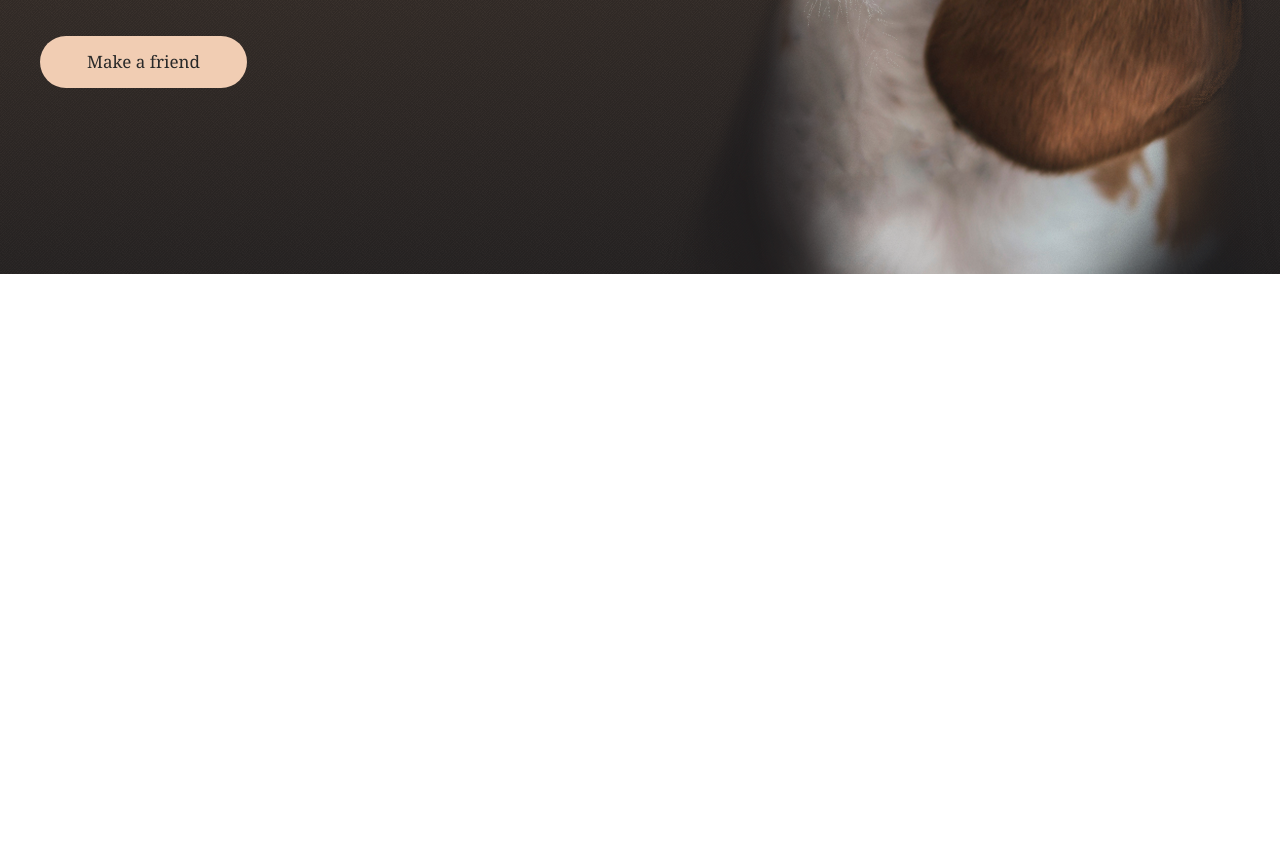
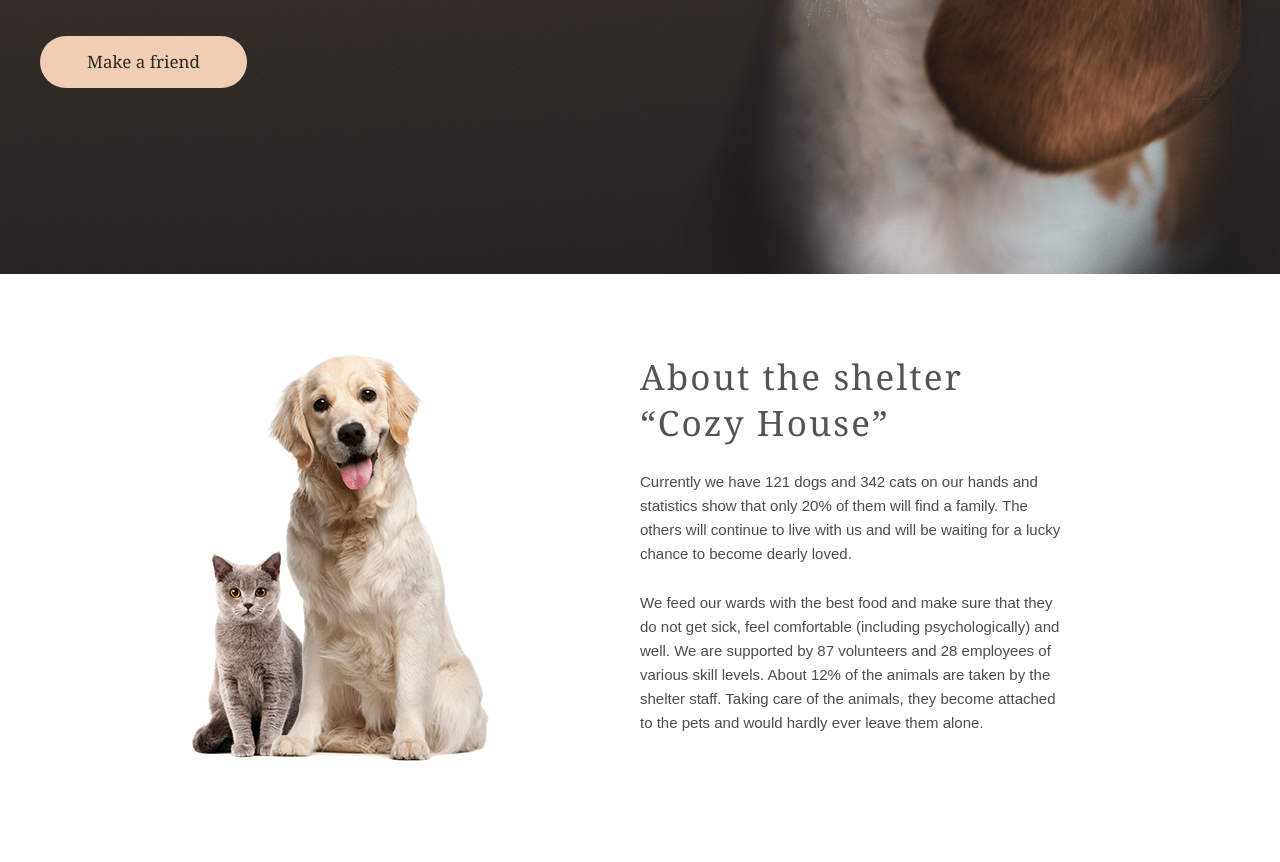
Before and after one commit to shums89/shelter, a website built with webpack: page shelter/src/index.html in a window 1280 px wide. Shown: the part 634-1496 px from the top of the page. Before the commit the page ends 908 px from the top, so only its background shows below. Built offline with nearby package versions, Linux system fonts and the light colour scheme; files whose address does not match are found by name.

Commit message:
feat: add about

```diff
--- a/shelter/src/index.html
+++ b/shelter/src/index.html
@@ -8,11 +8,24 @@
   <div class="wrapper">
     @@include('html/_header.htm',{})
     <main class="page">
+      <h1 class="visually-hidden">Cozy House. Shelter for pets in Boston</h1>
       <section class="page__promo promo">
         <div class="promo__container">
           <h2 class="promo__title">Not only people need a house</h2>
           <p class="promo__text">We offer to give a chance to a little and nice puppy with an extremely wide and open heart. He or she will love you more than anybody else in the world, you will see!</p>
           <a class="promo__link button-primary" href="#pets">Make a friend</a>
+        </div>
+      </section>
+      <section class="page__about about">
+        <div class="about__container">
+          <div class="about__content">
+            <h2 class="about__title section-title">About the shelter “Cozy House”</h2>
+            <p class="about__text">Currently we have 121 dogs and 342 cats on our hands and statistics show that only 20% of them will find a family. The others will continue to live with us and will be waiting for a lucky chance to become dearly loved.</p>
+            <p class="about__text">We feed our wards with the best food and make sure that they do not get sick, feel comfortable (including psychologically) and well. We are supported by 87 volunteers and 28 employees of various skill levels. About 12% of the animals are taken by the shelter staff. Taking care of the animals, they become attached to the pets and would hardly ever leave them alone.</p>
+          </div>
+          <div class="about__img-wrapper">
+            <img class="about__img" src="@img/about-pets.jpg" alt="Cat and dog">
+          </div>
         </div>
       </section>
     </main>
--- a/shelter/src/scss/common.scss
+++ b/shelter/src/scss/common.scss
@@ -20,3 +20,14 @@
     }
   }
 }
+
+//====================================================================
+
+.section-title {
+  font-family: $fontMain;
+  font-weight: 400;
+  font-size: rem(35);
+  line-height: 130%;
+  letter-spacing: 0.06em;
+  color: $colorDarkL;
+}
--- a/shelter/src/scss/index.scss
+++ b/shelter/src/scss/index.scss
@@ -37,3 +37,41 @@
   &__link {
   }
 }
+
+//====================================================================
+
+.about {
+  // .about__container
+  &__container {
+    display: grid;
+    grid-template-columns: repeat(2, 1fr);
+  }
+  // .about__content
+  &__content {
+    display: inline-flex;
+    flex-direction: column;
+    gap: rem(25);
+  }
+  // .about__title
+  &__title {
+    max-width: rem(370);
+  }
+  // .about__text
+  &__text {
+    max-width: rem(430);
+    font-family: $fontSecondary;
+    font-weight: 400;
+    font-size: rem(15);
+    line-height: 160%;
+    color: $colorDarkXL;
+  }
+  // .about__img-wrapper
+  &__img-wrapper {
+    order: -1;
+    display: flex;
+    justify-content: center;
+  }
+  // .about__img
+  &__img {
+  }
+}
--- a/shelter/src/scss/style.scss
+++ b/shelter/src/scss/style.scss
@@ -172,4 +172,8 @@ body {
   // .page__promo
   &__promo {
   }
+  // .page__about
+  &__about {
+    padding: rem(80) 0 rem(100);
+  }
 }
```
Also changed, not shown: shelter/src/img/about-pets.jpg (added).
